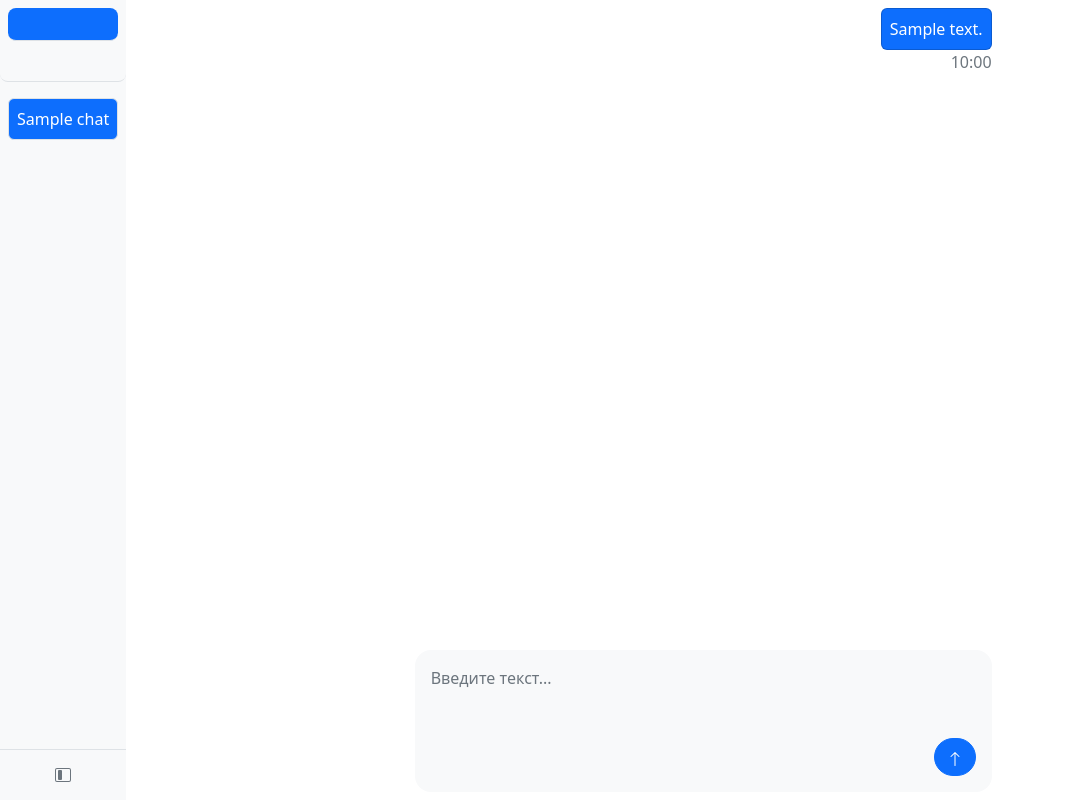
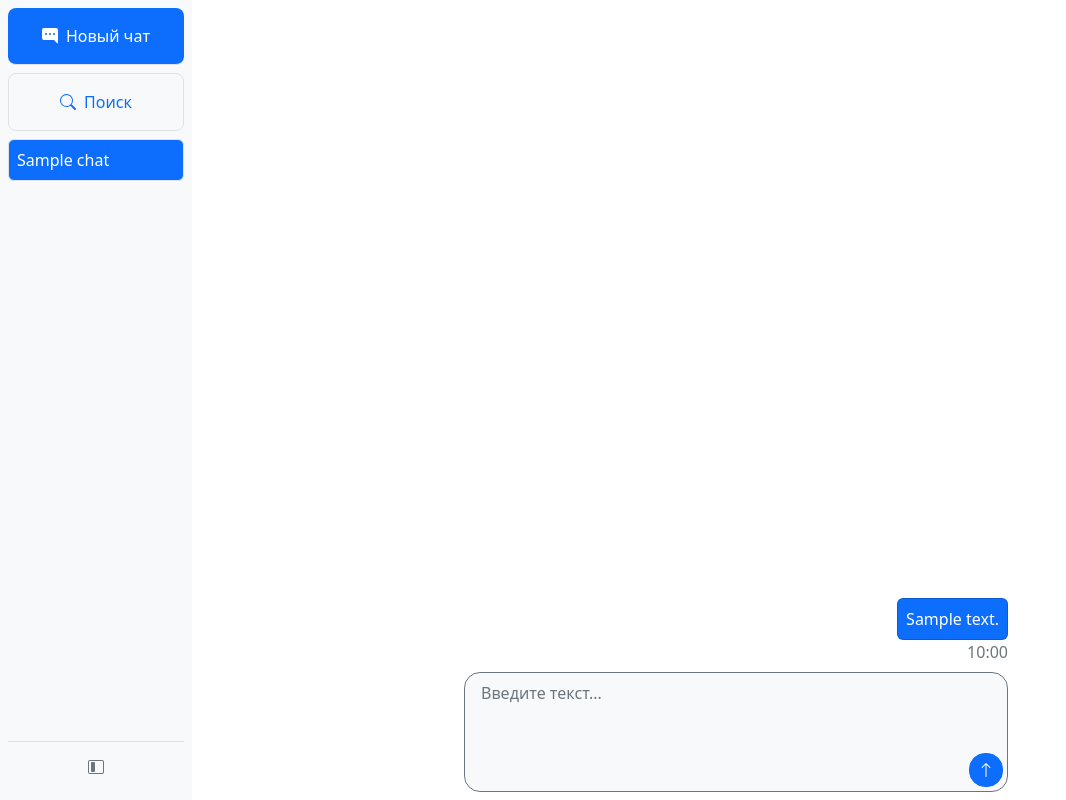
Before and after one commit to honeyxanny/ai-chat-app, a Django app: page /chat/00000000-0000-0000-0000-000000000001/ in a window 1280 px wide. Shown: the whole page, without its empty margins (0-1066 px from the left). Run offline with Django 5.2, Linux system fonts and the light colour scheme; tables that the repository leaves empty hold one stand-in row (values such as "Sample post").

Commit message:
feat: работа над боковым меню

```diff
--- a/ai_chat_app/static/css/base.css
+++ b/ai_chat_app/static/css/base.css
@@ -2,19 +2,36 @@ html, body {
     height: 100%;
 }
 
-.sidebar.expanded {
-    width: 20%;
+#sidebar {
+    transition: width 1s ease;
 }
 
-.sidebar .nav-link span, .sidebar .nav-link small {
+#sidebar #search-chat-button {
     display: none;
 }
 
-.sidebar.expanded .nav-link span, .sidebar.expanded .nav-link small {
+#sidebar.expanded {
+    width: 15%;
+    transition: width 1s ease;
+}
+
+#sidebar .nav-link span, .sidebar .nav-link small {
+    display: none;
+}
+
+#sidebar #chats a {
+    display: none;
+}
+
+#sidebar.expanded #chats a {
+    display: block;
+}
+
+#sidebar.expanded .nav-link span, .sidebar.expanded .nav-link small {
     display: inline;
 }
 
-.sidebar .nav-link {
+#sidebar .nav-link {
     display: flex;
     align-items: center;
     justify-content: center;
--- a/ai_chat_app/static/js/chat/chat.js
+++ b/ai_chat_app/static/js/chat/chat.js
@@ -22,11 +22,10 @@ document.getElementById('message-form').addEventListener('submit', function(e) {
   const message = messageInput.value.trim();
 
   if (message) {
-      console.log('Отправлено сообщение:', message);
       messageInput.value = '';
 
       const messageContainer = document.createElement('div');
-      messageContainer.className = 'd-flex flex-column align-items-end mb-2';
+      messageContainer.className = 'd-flex flex-column align-items-end mt-2';
 
       const messageCard = document.createElement('div');
       messageCard.className = 'card d-inline-block p-2 bg-primary text-white';
@@ -35,15 +34,12 @@ document.getElementById('message-form').addEventListener('submit', function(e) {
       messageContainer.appendChild(messageCard);
 
       const messageTime = document.createElement('div');
-      messageTime.className = 'text-muted small';
+      messageTime.className = 'text-muted text-end';
       messageTime.innerText = getCurrentTime();
 
       messageContainer.appendChild(messageTime);
 
       const chatContainer = document.getElementById('chat-container');
-
-      console.log(chatContainer.children)
-      chatContainer.prepend(messageContainer);
-      console.log('Добавлено сообщение:', message);
+      chatContainer.append(messageContainer);
   }
 });
--- a/ai_chat_app/templates/chat/chat.html
+++ b/ai_chat_app/templates/chat/chat.html
@@ -2,22 +2,28 @@
 {% load static %}
 {% block content %}
 <div class="container-fluid p-0 d-flex">
-  <div class="d-flex flex-column vh-100 bg-light sidebar" id="sidebar" style="background-color: red;">
-    <ul class="nav nav-pills flex-column">
-      <li class="nav-item ">
-        <a href="" class="nav-link py-3 m-2 border-bottom rounded-3 bg-primary text-decoratioin-none text-white">
-          <span>Новый чат+</span>
+  <div class="d-flex flex-column vh-100 bg-light p-2 expanded" id="sidebar" style="background-color: red;">
+    <ul class="d-flex flex-column nav nav-pills">
+      <li class="nav-item w-100">
+        <a href="/chat/start" class="nav-link py-3 border-bottom rounded-3 bg-primary text-decoratioin-none text-white text-center" id="new-chat-button">
+          <svg xmlns="http://www.w3.org/2000/svg" width="16" height="16" fill="currentColor" class="bi bi-chat-right-dots-fill" viewBox="0 0 16 16">
+            <path d="M16 2a2 2 0 0 0-2-2H2a2 2 0 0 0-2 2v8a2 2 0 0 0 2 2h9.586a1 1 0 0 1 .707.293l2.853 2.853a.5.5 0 0 0 .854-.353zM5 6a1 1 0 1 1-2 0 1 1 0 0 1 2 0m4 0a1 1 0 1 1-2 0 1 1 0 0 1 2 0m3 1a1 1 0 1 1 0-2 1 1 0 0 1 0 2"/>
+          </svg>
+          <span class="ms-2">Новый чат</span>
         </a>
       </li>
-      <li class="nav-item">
-        <a href="" class="nav-link py-3 border-bottom rounded-3">
-          <span>Поиск</span>
+      <li class="nav-item w-100">
+        <a href="" class="nav-link py-3 border rounded-3 mt-2">
+          <svg xmlns="http://www.w3.org/2000/svg" width="16" height="16" fill="currentColor" class="bi bi-search" viewBox="0 0 16 16">
+            <path d="M11.742 10.344a6.5 6.5 0 1 0-1.397 1.398h-.001q.044.06.098.115l3.85 3.85a1 1 0 0 0 1.415-1.414l-3.85-3.85a1 1 0 0 0-.115-.1zM12 6.5a5.5 5.5 0 1 1-11 0 5.5 5.5 0 0 1 11 0"/>
+          </svg>
+          <span class="ms-2">Поиск</span>
         </a>
       </li>
     </ul>
-    <div class="d-flex flex-column h-100 p-2" id="chats">
+    <div class="d-flex flex-column h-100" id="chats">
       {% for chat in chats %}
-      <a href="/chat/{{ chat.id }}" class="text-decoration-none">
+      <a href="/chat/{{ chat.id }}" class="text-decoration-none" id="chat-button">
         <div class="border rounded-2 mt-2 p-2 {% if chat.id == current_chat_id %} bg-primary text-white {% endif%}">
           {{ chat.title }}
         </div>
@@ -37,7 +43,7 @@
   </div>
   <div class="d-flex flex-grow-1 justify-content-center">
     <div class="w-50 d-flex flex-column">
-      <div class="d-flex flex-grow-1 flex-column f">
+      <div class="d-flex flex-grow-1 flex-column justify-content-end" id="chat-container">
         {% for message in messages %}
         <div class="d-flex mt-2 {% if message.user %} justify-content-end {% endif %}">
           <div>
@@ -56,11 +62,11 @@
         </div>
         {% endfor %}
       </div>
-      <form action="" class="mb-2 rounded-4 bg-light mt-2 p-3">
+      <form action="" class="mb-2 rounded-4 bg-light mt-2 ps-3 pt-2 pe-1 pb-1 border border-secondary" id="message-form">
         <textarea class="form-control shadow-none border-0 bg-transparent p-0 overflow-auto" style="resize: none;"
-          placeholder="Введите текст..." id="" rows="3"></textarea>
+          placeholder="Введите текст..." id="message-input" rows="3"></textarea>
         <div class="d-flex justify-content-end bg-transparent">
-          <button class="btn btn-primary rounded-5">
+          <button class="btn btn-primary rounded-4 p-2 d-flex" style="height: fit-content;">
             <svg xmlns="http://www.w3.org/2000/svg" width="16" height="16" fill="currentColor" class="bi bi-arrow-up"
               viewBox="0 0 16 16">
               <path fill-rule="evenodd"
```
